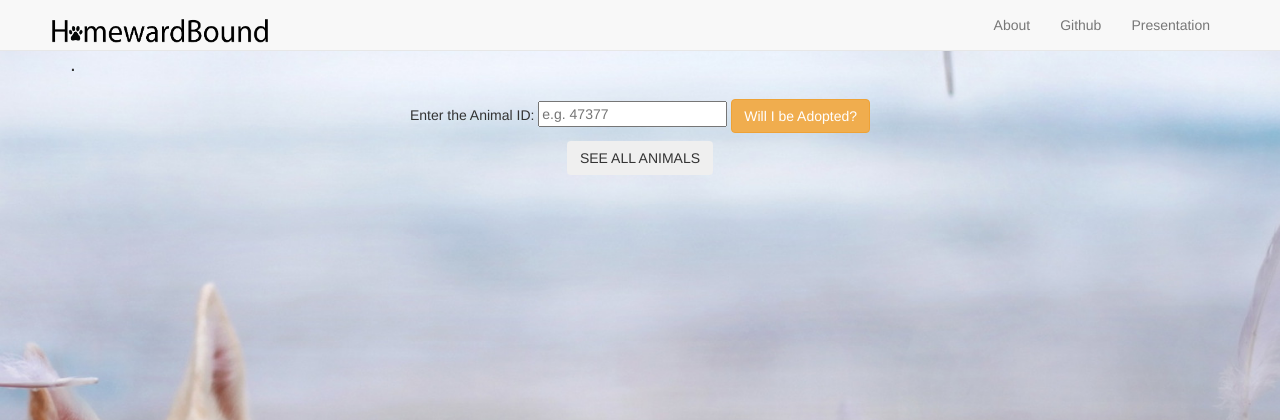
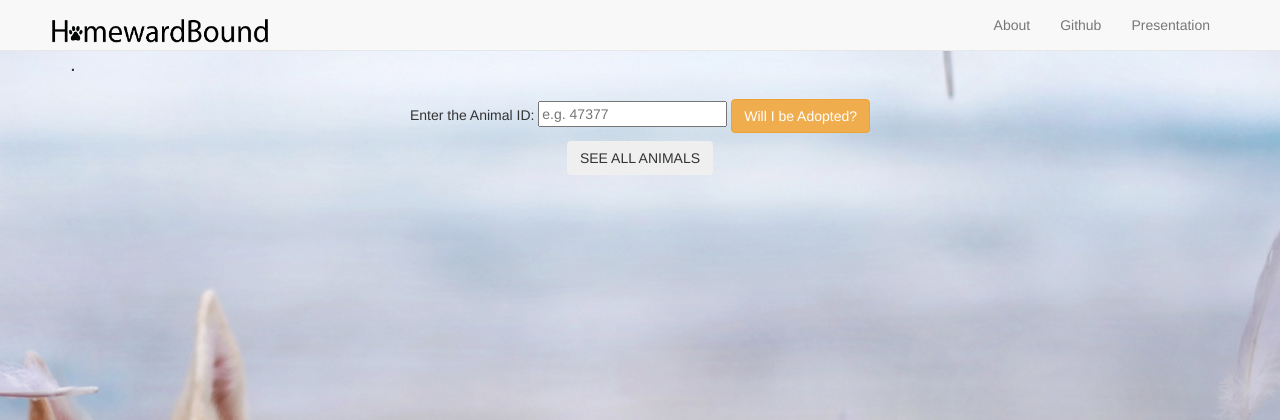
Before and after one commit to lijenniferx/HomewardBound, a Flask app: page /home in a window 1280 px wide. Shown: the top 420 px of the page. Run offline with Flask 2, Linux system fonts and the light colour scheme; some libraries are stand-ins or nearby versions.

Commit message:
fixing images

```diff
--- a/FrontEnd/app/templates/error.html
+++ b/FrontEnd/app/templates/error.html
@@ -26,7 +26,7 @@
   <body>
     <style type="text/css">
       body { background-image: url(static/PetPics/background.jpg);
-        background-size: 100% 820px;
+        background-size: 100% 840px;
       background-repeat:no-repeatdisplay:compact;}
     </style>
     <div class="navbar navbar-default navbar-fixed-top" role="navigation">
--- a/FrontEnd/app/templates/home.html
+++ b/FrontEnd/app/templates/home.html
@@ -26,7 +26,7 @@
   <body>
     <style type="text/css">
       body { background-image: url(static/PetPics/background.jpg);
-        background-size: 100% 820px;
+        background-size: 100% 840px;
       background-repeat:no-repeatdisplay:compact;}
     </style>
     <div class="navbar navbar-default navbar-fixed-top" role="navigation">
```
